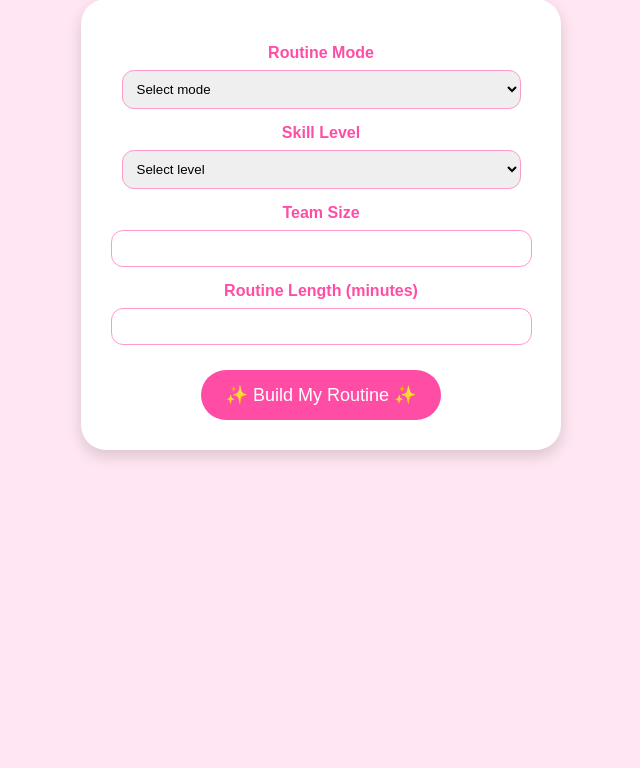
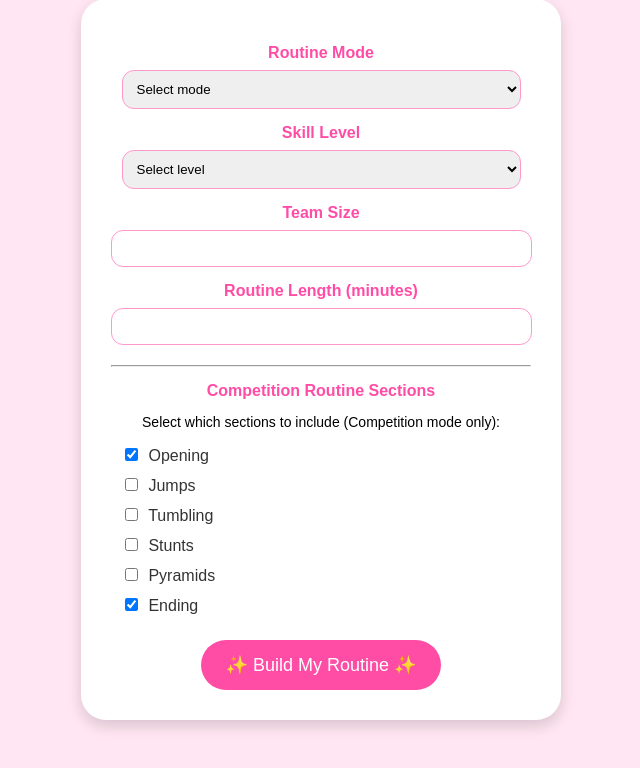
Before and after one commit to juliacargill/cheer-routine-app, a Flask app: page / in a window 1280 px wide. Shown: the part 139-907 px from the top of the page, without its empty margins (319-959 px from the left). Before the commit the page ends 598 px from the top, so only its background shows below. Run offline with Flask 3, Linux system fonts and the light colour scheme.

Commit message:
final app

```diff
--- a/app.py
+++ b/app.py
@@ -99,6 +99,12 @@ def generate_formation(team_size, formation_type):
 
     return "\n".join(formation_lines)
 
+def format_time(seconds):
+    """
+    Returns cheer-friendly time labels (seconds + 8-counts).
+    """
+    eight_counts = max(1, round(seconds / 15))
+    return f"{seconds} sec | {eight_counts}×8"
 
 
 @app.route("/", methods=["GET", "POST"])
@@ -106,57 +112,51 @@ def index():
     routine = None
 
     if request.method == "POST":
-        mode = request.form.get("mode")
+        # --- Read inputs safely ---
+        mode = request.form.get("mode", "").strip().lower()
         level = request.form.get("level")
         team_size = int(request.form.get("team_size"))
         length = int(request.form.get("length"))
 
-        # =========================
-        # GAME DAY MODE (FIXED)
-        # =========================
-        if mode == "Game Day":
-            band_chant = 60
-            cheer = 60
-            fight_song = 60
-
-            band_visual = generate_formation(team_size, 2)
-            cheer_visual = generate_formation(team_size, 3)
-            fight_visual = generate_formation(team_size, 1)
-
+        # =====================================================
+        # GAME DAY MODE (FIXED STRUCTURE)
+        # =====================================================
+        if mode == "game day":
             routine = (
                 "📣 GAME DAY CHEER ROUTINE 📣\n\n"
-                f"Mode: Game Day\n"
                 f"Team Size: {team_size} athletes\n"
                 "Total Length: 3 minutes\n\n"
                 "🧭 GAME DAY SECTIONS 🧭\n\n"
-                f"1️⃣ Band Chant (1:00)\n"
-                f"{band_visual}\n\n"
+                "1️⃣ Band Chant (1:00)\n"
+                f"{generate_formation(team_size, 'block')}\n\n"
                 "   • Sharp motions, chant with band hits\n\n"
-                f"2️⃣ Cheer (1:00)\n"
-                f"{cheer_visual}\n\n"
-                "   • Crowd interaction, clean motions, volume\n\n"
-                f"3️⃣ Fight Song (1:00)\n"
-                f"{fight_visual}\n\n"
-                "   • Traditional motions, strong ending pose\n\n"
+                "2️⃣ Cheer (1:00)\n"
+                f"{generate_formation(team_size, 'block')}\n\n"
+                "   • Crowd interaction, clean motions\n\n"
+                "3️⃣ Fight Song (1:00)\n"
+                f"{generate_formation(team_size, 'wide')}\n\n"
+                "   • Wide, crowd-facing finish\n\n"
                 "💖 Coach Tip:\n"
-                "Game day routines should be LOUD, clean, and easy for the crowd to follow!"
+                "Game day routines should be LOUD, simple, and easy for the crowd to follow!"
             )
 
-        # =========================
-        # COMPETITION MODE
-        # =========================
+        # =====================================================
+        # COMPETITION MODE (COACH-CONTROLLED)
+        # =====================================================
         else:
+            selected_sections = request.form.getlist("sections")
+
+            # Safety fallback
+            if not selected_sections:
+                selected_sections = ["opening", "ending"]
+
             total_seconds = length * 60
-
-            opening = int(total_seconds * 0.15)
-            jumps = int(total_seconds * 0.20)
-            stunts = int(total_seconds * 0.30)
-            pyramids = int(total_seconds * 0.20)
-            ending = total_seconds - (opening + jumps + stunts + pyramids)
+            section_time = total_seconds // len(selected_sections)
 
             difficulty = 0
             reasons = []
 
+            # --- Base difficulty ---
             if level == "Beginner":
                 difficulty += 3
                 reasons.append("Beginner skill level")
@@ -170,56 +170,82 @@ def index():
             difficulty += 2
             reasons.append("Competition routine structure")
 
-            difficulty = min(difficulty, 10)
+            routine_blocks = []
+            section_number = 1
 
-            opening_visual = generate_formation(team_size, "block")
-            jumps_visual = generate_formation(team_size, "block")
-            stunts_visual = generate_formation(team_size, "stunts")
-            pyramids_visual = generate_formation(team_size, "pyramid")
-            ending_visual = generate_formation(team_size, "wide")
+            for section in selected_sections:
+                # ---------- OPENING ----------
+                if section == "opening":
+                    routine_blocks.append(
+                        f"{section_number}️⃣ Opening ({format_time(section_time)})\n"
+                        f"{generate_formation(team_size, 'block')}\n"
+                    )
+                    section_number += 1
 
+                # ---------- JUMPS ----------
+                elif section == "jumps":
+                    routine_blocks.append(
+                        f"{section_number}️⃣ Jumps{format_time(section_time)})\n"
+                        f"{generate_formation(team_size, 'block')}\n"
+                    )
+                    section_number += 1
 
+                # ---------- TUMBLING ----------
+                elif section == "tumbling":
+                    routine_blocks.append(
+                        f"{section_number}️⃣ Tumbling ({format_time(section_time)})\n"
+                        f"{generate_formation(team_size, 'block')}\n"
+                    )
+                    difficulty = min(difficulty + 1, 10)
+                    reasons.append("Tumbling section included")
+                    section_number += 1
 
+                # ---------- STUNTS (PODS OF 4) ----------
+                elif section == "stunts":
+                    routine_blocks.append(
+                        f"{section_number}️⃣ Stunts ({format_time(section_time)})\n"
+                        f"{generate_formation(team_size, 'stunts')}\n"
+                    )
+                    difficulty = min(difficulty + 2, 10)
+                    reasons.append("Stunt section included")
+                    section_number += 1
 
-            if level == "Beginner":
-                pyramid_plan = "Simple pyramid with preps and spotters."
-            elif level == "Intermediate":
-                pyramid_plan = "Two-group pyramid with clean connections."
-            else:
-                pyramid_plan = "Extended pyramid with connection and controlled dismount."
+                # ---------- PYRAMIDS ----------
+                elif section == "pyramids":
+                    routine_blocks.append(
+                        f"{section_number}️⃣ Pyramids ({format_time(section_time)})\n"
+                        f"{generate_formation(team_size, 'pyramid')}\n"
+                        "Pyramid plan: Connected stunt groups with clean transitions.\n"
+                    )
+                    difficulty = min(difficulty + 2, 10)
+                    reasons.append("Pyramid section included")
+                    section_number += 1
 
-            safety = []
-            if team_size < 10:
-                safety.append("⚠️ Small team — pyramids should be minimal.")
-            if level == "Beginner":
-                safety.append("⚠️ Beginner level — prioritize stability over difficulty.")
-            if team_size >= 15:
-                safety.append("✔ Team size supports safer multi-group pyramids.")
+                # ---------- ENDING ----------
+                elif section == "ending":
+                    routine_blocks.append(
+                        f"{section_number}️⃣ Ending ({format_time(section_time)})\n"
+                        f"{generate_formation(team_size, 'wide')}\n"
+                    )
+                    section_number += 1
 
             routine = (
-                "🏆 COMPETITION CHEER ROUTINE 🏆\n\n"
-                f"Mode: Competition\n"
+                "🏆 CUSTOM COMPETITION ROUTINE 🏆\n\n"
                 f"Skill Level: {level}\n"
                 f"Team Size: {team_size} athletes\n"
                 f"Routine Length: {length} minutes\n\n"
                 f"🔥 Difficulty Score: {difficulty}/10 🔥\n"
                 "Why this score:\n"
                 + "\n".join([f"• {r}" for r in reasons]) + "\n\n"
-                "🧭 COMPETITION ROUTINE BREAKDOWN 🧭\n\n"
-                f"1️⃣ Opening ({opening} sec)\n{opening_visual}\n\n"
-                f"2️⃣ Jumps ({jumps} sec)\n{jumps_visual}\n\n"
-                f"3️⃣ Stunts ({stunts} sec)\n{stunts_visual}\n\n"
-                f"4️⃣ Pyramids ({pyramids} sec)\n{pyramids_visual}\n"
-                f"   Pyramid plan: {pyramid_plan}\n\n"
-                f"5️⃣ Ending ({ending} sec)\n{ending_visual}\n\n"
-                "⚠️ SAFETY NOTES ⚠️\n"
-                + ("\n".join(safety) if safety else "• No major safety concerns detected.") +
-                "\n\n💖 Coach Tip:\n"
-                "Clean transitions and visuals win competition scores!"
+                "🧭 SELECTED ROUTINE SECTIONS 🧭\n\n"
+                + "\n".join(routine_blocks) +
+                "\n💖 Coach Tip:\n"
+                "Build routines around your team’s strengths — not every team needs every section!"
             )
 
     return render_template("index.html", routine=routine)
 
 
+
 if __name__ == "__main__":
     app.run(debug=True)
--- a/templates/index.html
+++ b/templates/index.html
@@ -38,6 +38,23 @@
             margin-top: 8px;
             border-radius: 12px;
             border: 1px solid #ff99cc;
+        }
+
+        .checkbox-group {
+            text-align: left;
+            margin-top: 10px;
+            padding-left: 10px;
+        }
+
+        .checkbox-group label {
+            font-weight: normal;
+            color: #333;
+            margin-top: 5px;
+        }
+
+        .checkbox-group input {
+            width: auto;
+            margin-right: 6px;
         }
 
         button {
@@ -94,6 +111,45 @@
         <label>Routine Length (minutes)</label>
         <input type="number" name="length" min="1" required>
 
+        <hr style="margin-top:20px;">
+
+        <label>Competition Routine Sections</label>
+        <p style="font-size:14px; margin-bottom:10px;">
+            Select which sections to include (Competition mode only):
+        </p>
+
+        <div class="checkbox-group">
+            <label>
+                <input type="checkbox" name="sections" value="opening" checked>
+                Opening
+            </label>
+
+            <label>
+                <input type="checkbox" name="sections" value="jumps">
+                Jumps
+            </label>
+
+            <label>
+                <input type="checkbox" name="sections" value="tumbling">
+                Tumbling
+            </label>
+
+            <label>
+                <input type="checkbox" name="sections" value="stunts">
+                Stunts
+            </label>
+
+            <label>
+                <input type="checkbox" name="sections" value="pyramids">
+                Pyramids
+            </label>
+
+            <label>
+                <input type="checkbox" name="sections" value="ending" checked>
+                Ending
+            </label>
+        </div>
+
         <button type="submit">✨ Build My Routine ✨</button>
     </form>
 
```
